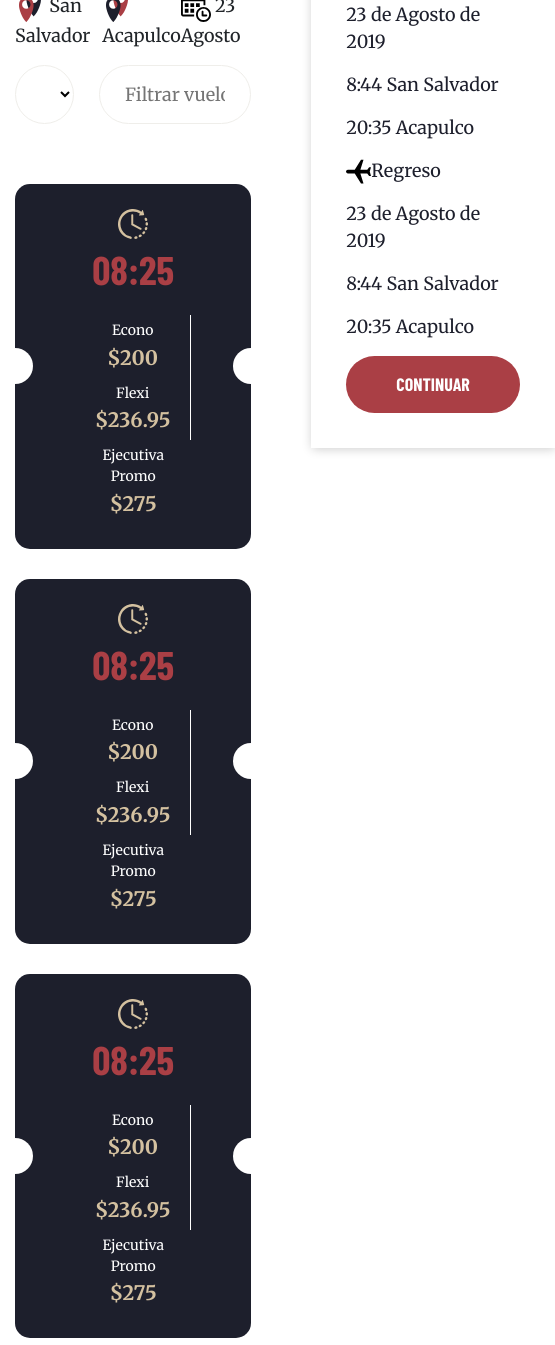
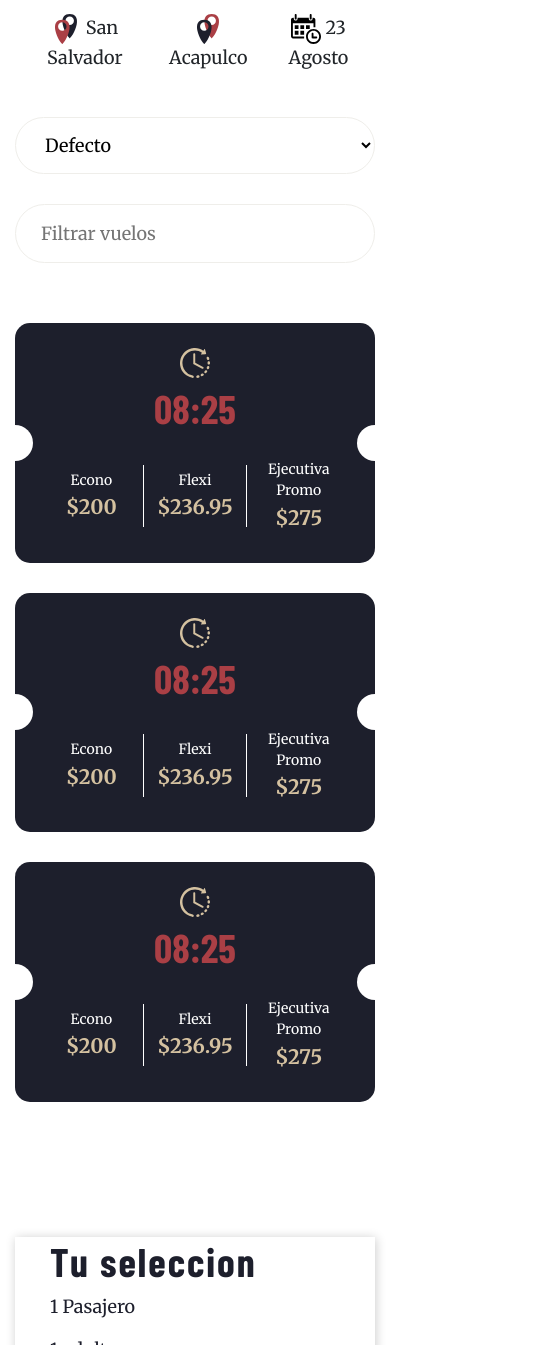
Before and after one commit to IvonneSoriano/aviones, a website: page vuelos.html in a window 390 px wide. Shown: the part 655-2000 px from the top of the page, 555 px wide, since content can reach past the window. Drawn offline with nearby package versions, Linux system fonts and the light colour scheme; a web font is replaced by a local one.

Commit message:
Added the responsive design in the vuelos.html

```diff
--- a/scss/others/_page.scss
+++ b/scss/others/_page.scss
@@ -402,6 +402,7 @@
       }
 
     }
+
     .q-a {
       .content {
         .q-a-item {
@@ -433,7 +434,8 @@
         }
       }
     }
-    .line{
+
+    .line {
       flex-direction: column;
     }
   }
@@ -515,6 +517,7 @@
 /*---------------I N D E X PAGE --------------------*/
 
 /*---------------V U E L O S PAGE --------------------*/
+.vuelos {
   .schedule-show {
     @include padd-in();
     flex: 1;
@@ -534,12 +537,12 @@
 
     .filtro {
       select {
-      flex: 0 0 25%;
+        flex: 0 0 30%;
         margin-right: 25px;
       }
 
       input {
-      flex: 0 1 75%;
+        flex: 1;
       }
     }
 
@@ -612,6 +615,7 @@
         justify-content: space-between;
         align-content: space-between;
         color: #fff;
+        align-items: center;
 
         &>div {
           padding: 5px 20px;
@@ -675,6 +679,54 @@
     }
   }
 
+  @media (max-width:992px) {
+    .container {
+      flex-direction: column;
+    }
+
+    .schedule-show {
+      padding-right: 0;
+    }
+  }
+
+  @media (max-width:768px) {
+    .schedule-show {
+      .filtro {
+        flex-direction: column;
+        margin-top: 30px;
+
+        select {
+          margin-bottom: 30px;
+        }
+      }
+    }
+  }
+
+
+  @media (max-width:576px) {
+    .schedule-show {
+      .flight-info{
+        text-align: center;
+        &>div{
+          &:first-of-type{
+            margin-top: 30px;
+            text-align: center;
+          }
+        }
+      }
+    .schedules{
+      .boleto{
+        padding: 25px;
+        .precios{
+          &>div{
+            padding: 5px;
+          }
+        }
+      }
+    }
+    }
+  }
+}
 
 /*---------------E N D S  V U E L O S PAGE --------------------*/
 
@@ -833,6 +885,14 @@
       }
     }
   }
+  @media (max-width:992px) {
+  .team-content{
+  .container{
+flex-wrap: wrap;
+justify-content: space-between;
+  }
+  }
+  }
 }
 
 /*---------------E N D S  T E A M  PAGE --------------------*/
--- a/vuelos.html
+++ b/vuelos.html
@@ -15,7 +15,7 @@
     <link rel="stylesheet" href="css/slick-theme.css" />
     <link rel="stylesheet" href="css/style.css" />
   </head>
-  <body>
+  <body class="vuelos">
     <header class="white">
         <div class="bar flex container">
             <div class="content flex">
@@ -24,7 +24,9 @@
                         <img src="img/ogo1.png" alt="" />
                     </div>
                 </a>
-          <button class="toggle">X</button>
+                <button class="toggle">
+                    <img src="svg/menu.svg" alt="">
+                </button>
             </div>
             <nav class="main-menu flex">
                 <li><a href="index.html">Book</a></li>
@@ -32,36 +34,22 @@
                 <li><a href="vuelos.html">About</a></li>
                 <li><a href="#">Contact</a></li>
                 <li><a href="ourteam.html">Our team</a></li>
-          <li>
-            <a href="#">
+                <li><a href="login.html">
                     <span>
-                <svg
-                  class="menu-logo"
-                  version="1.1"
-                  id="Capa_1"
-                  xmlns="http://www.w3.org/2000/svg"
-                  xmlns:xlink="http://www.w3.org/1999/xlink"
-                  x="0px"
-                  y="0px"
-                  viewBox="0 0 512 512"
-                  style="enable-background:new 0 0 512 512;"
-                  xml:space="preserve"
-                >
+                    <svg class="menu-logo" version="1.1" id="Capa_1" xmlns="http://www.w3.org/2000/svg" xmlns:xlink="http://www.w3.org/1999/xlink" x="0px" y="0px"
+	 viewBox="0 0 512 512" style="enable-background:new 0 0 512 512;" xml:space="preserve">
 <g>
 	<g>
-                      <path
-                        d="M437.02,330.98c-27.883-27.882-61.071-48.523-97.281-61.018C378.521,243.251,404,198.548,404,148
+		<path d="M437.02,330.98c-27.883-27.882-61.071-48.523-97.281-61.018C378.521,243.251,404,198.548,404,148
 			C404,66.393,337.607,0,256,0S108,66.393,108,148c0,50.548,25.479,95.251,64.262,121.962
 			c-36.21,12.495-69.398,33.136-97.281,61.018C26.629,379.333,0,443.62,0,512h40c0-119.103,96.897-216,216-216s216,96.897,216,216
 			h40C512,443.62,485.371,379.333,437.02,330.98z M256,256c-59.551,0-108-48.448-108-108S196.449,40,256,40
-                    c59.551,0,108,48.448,108,108S315.551,256,256,256z"
-                      />
+			c59.551,0,108,48.448,108,108S315.551,256,256,256z"/>
 	</g>
 </g>
 </svg>
                 </span>
-            </a>
-          </li>
+            </a></li>
             </nav>
         </div>
     </header>
@@ -306,5 +294,11 @@
         </div>
       </footer>
     </div>
+
+    <script src="js/jquery-3.4.1.min.js"></script>
+    <script src="js/wow.js"></script>
+    <script src="js/jquery.waypoints.min.js"></script>
+    <script src="js/jquery.counterup.min.js"></script>
+    <script src="js/myjs.js"></script>
   </body>
 </html>
```
Also changed, not shown: css/style.css. Lines whose indentation alone changed are shown as unchanged.
